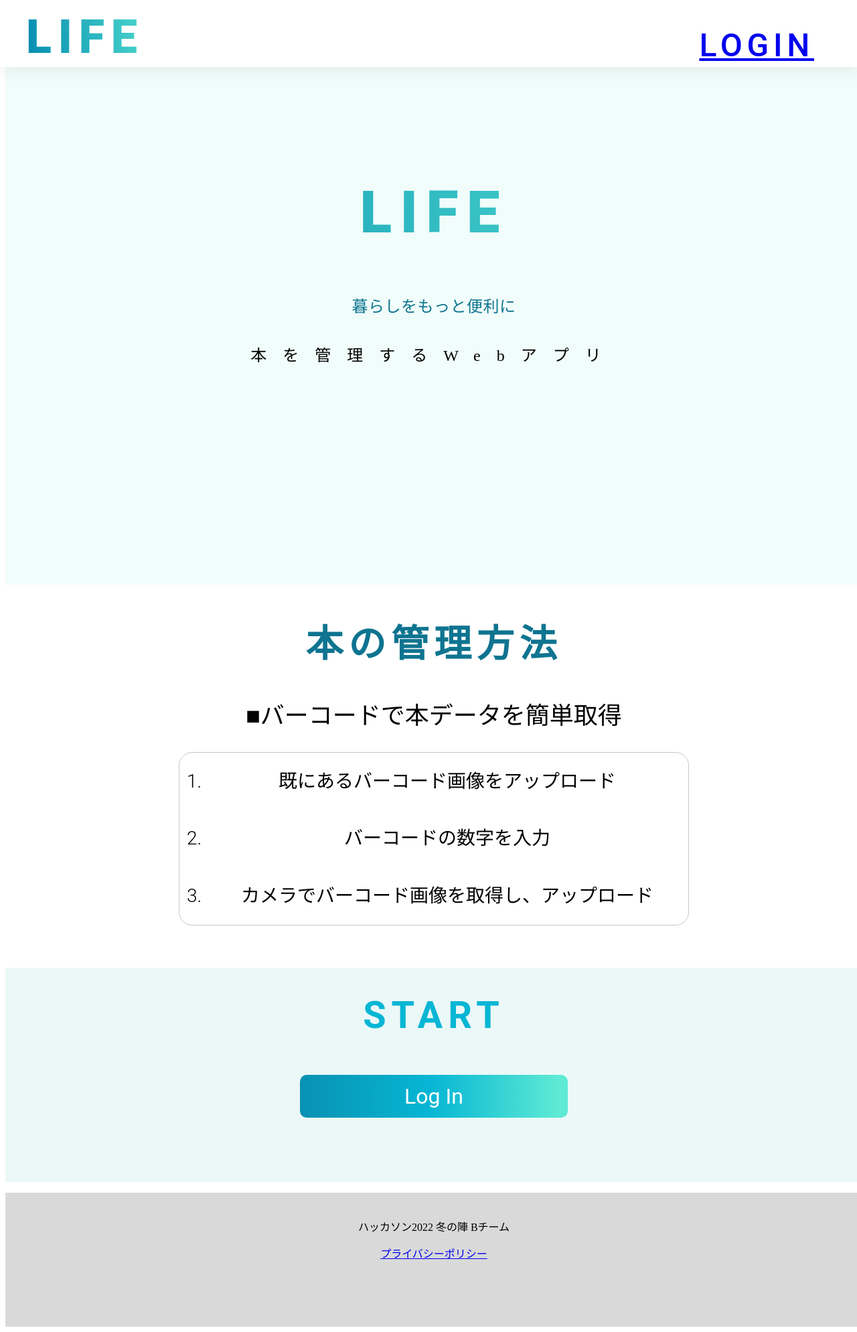
After one commit to Hackathon-b-team/b-team, a Django app: page / in a window 1280 px wide. The commit adds this page. Shown: the whole page at 67% size. Run offline with Django 3.2, Linux system fonts and the light colour scheme.

```diff
--- a/Django_App/life/urls.py
+++ b/Django_App/life/urls.py
@@ -3,9 +3,10 @@ from django.conf import settings
 from django.conf.urls.static import static
 from .views import (
     RegistView,
-    HomeView,
     CustumLoginView,
     CustumLogoutView,
+    IndexView,
+    HomeView,
     BarcodeView,
     BookAddView,
     DetailView,
@@ -27,6 +28,7 @@ urlpatterns = [
     path('regist/', RegistView.as_view(), name='regist'),
     path('login/', CustumLoginView.as_view(), name='login'),
     path('logout/', CustumLogoutView.as_view(), name='logout'),
+    path('', IndexView.as_view(), name='index'),
     path('home/', HomeView.as_view(), name='home'),
     path('detail/<uuid:uuid>/', DetailView.as_view(), name='detail'),
     path('book_delete/<uuid:pk>/', DetailDeleteView.as_view(), name='book_delete'),
--- a/Django_App/life/views.py
+++ b/Django_App/life/views.py
@@ -46,6 +46,10 @@ class CustumLoginView(LoginView):
 # logout用
 class CustumLogoutView(LogoutView):
     pass
+
+
+class IndexView(TemplateView):
+    template_name = "index.html"
 
 
 class HomeView(LoginRequiredMixin, TemplateView, ModelFormMixin):
@@ -384,5 +388,5 @@ class UserProfileView(LoginRequiredMixin, TemplateView):
     template_name = 'profile.html'
 
 # プライバシーポリシーリンク用
-class PrivacyView(LoginRequiredMixin, TemplateView):
+class PrivacyView(TemplateView):
     template_name = 'privacy.html'
--- /dev/null
+++ b/Django_App/static/css/index.css
@@ -0,0 +1,210 @@
+  /* Header */
+.life-logo {
+    position: absolute;
+    width: 240px;
+    height: 80px;
+    left: 39px;
+    top: 15px;
+    font-family: "Roboto";
+    font-style: normal;
+    font-weight: 900;
+    font-size: 70px;
+    line-height: 103px;
+    display: flex;
+    align-items: center;
+    text-align: center;
+    letter-spacing: 0.14em;
+    background: linear-gradient(81.45deg, #0891b2 4.54%, #5eead4 96.15%);
+    -webkit-background-clip: text;
+    -webkit-text-fill-color: transparent;
+    background-clip: text;
+}
+
+.header-bar {
+    position: fixed;
+    width: 100%;
+    height: 100px;
+    min-width: 1115px;
+    left: 0px;
+    top: 0px;
+    z-index: 9999;
+    background: #ffffff;
+    box-shadow: 0px 10px 20px rgba(194, 194, 194, 0.2);
+}
+
+.header-bar ul {
+    padding-left: 0;
+}
+
+.header-bar li {
+    list-style: none;
+}
+
+.login-link {
+    position: absolute;
+    right: 5%;
+    font-family: "Roboto";
+    font-style: normal;
+    font-weight: 500;
+    font-size: 48px;
+    line-height: 103px;
+    display: flex;
+    align-items: center;
+    text-align: center;
+    letter-spacing: 0.14em;
+}
+
+
+.image {
+    width: 100vw;
+    height: 100vh;
+    background-color: #f0fdfa;
+}
+
+h1 {
+    top:0px;
+    padding-top:15%;
+    height:209;
+    text-align: center;
+    font-family: 'Roboto';
+    font-style: normal;
+    font-weight: 900;
+    font-size: 88px;
+    line-height: 103px;
+    align-items: center;
+    text-align: center;
+    letter-spacing: 0.14em;
+
+    /* Gradation/2color */
+
+    background: linear-gradient(81.45deg, #0891B2 4.54%, #5EEAD4 96.15%);
+    -webkit-background-clip: text;
+    -webkit-text-fill-color: transparent;
+    background-clip: text;
+}
+
+h2 {
+    font-family: 'Noto_Sans_JP';
+    top:0px;
+    margin:0px;
+    padding:0px;
+    text-align: center;
+    font-style: normal;
+    font-weight: 400;
+    font-size: 24px;
+    line-height: 35px;
+    letter-spacing: 0.02em;
+    color: #0E7490;
+}
+
+h3 {
+    font-family: 'Noto_Sans_JP';
+    top:0px;
+    margin-top:3%;
+    padding:0px;
+    text-align: center;
+    font-style: normal;
+    font-weight: 400;
+    font-size: 24px;
+    line-height: 35px;
+    letter-spacing: 1em;
+    color: black;
+}
+
+
+
+.content1 {
+    width: 100vw;
+}
+
+.content1 p {
+    text-align: center;
+}
+
+.content1 ol {
+    width: 720px;
+    margin: auto;
+    text-align: center;
+    font-family: 'Roboto';
+    font-style: normal;
+    font-weight: 300;
+    font-size: 28px;
+    line-height: 28px;
+    border: solid 1.5px #C8C8C8;
+    border-radius: 20px;
+}
+
+.content1 li {
+    padding: 4% 7%;
+}
+
+.about1 {
+    font-family: 'Roboto';
+    font-style: normal;
+    font-weight: 600;
+    font-size: 56px;
+    line-height: 66px;
+    letter-spacing: 0.14em;
+    color: #0E7490;
+}
+
+.desc1 {
+    font-family: 'Roboto';
+    font-style: normal;
+    font-weight: 500;
+    font-size: 36px;
+    line-height: 36px;
+}
+
+
+.content2 {
+    position: relative;
+    margin-top: 5%;
+    width: 100vw;
+    height: 320px;
+    background: #ebf8f8;
+    text-align: center;
+}
+
+.content2 p {
+    padding-top: 3%;
+
+    font-family: 'Roboto';
+    font-style: normal;
+    font-weight: 600;
+    font-size: 56px;
+    line-height: 66px;
+    letter-spacing: 0.14em;
+
+    color: #06B6D4;
+}
+
+.login-go {
+    font-family: 'Roboto';
+    font-weight: 400;
+    font-size: 32px;
+    line-height: 38px;
+
+    background: linear-gradient(90deg, #0891B2 0%, #06B6D4 48.52%, #5EEAD4 96.47%);
+    border-radius: 10px;
+    color: white;
+    border: none;
+    cursor: pointer;
+    width: 400px;
+    height: 64px;
+    transition: all 0.25s;
+    margin-bottom:40px;
+    transition-duration: .4s;
+}
+
+#footer {
+    margin-top: 0;
+    width: 100vw;
+    height: 200px;
+    background: #D9D9D9;
+    text-align: center;
+}
+
+#footer p {
+    padding-top: 3%;
+}
--- /dev/null
+++ b/Django_App/templates/index.html
@@ -0,0 +1,43 @@
+{% extends 'base.html' %}
+{% load static %}
+
+{% block header %}
+<link rel="stylesheet" type="text/css" href="{% static '/css/index.css' %}" />
+{% endblock %}
+
+{% block content %}
+<header id="header">
+  <nav class="header-bar">
+    <ul>
+      <li class="life-logo">LIFE</li>
+      <li class="login-link"><a href="{% url 'life:login' %}">LOGIN</a></li>
+    </ul>
+  </nav>
+</header>
+<main>
+  <section class="image">
+    <h1>LIFE</h1>
+    <h2>暮らしをもっと便利に</h2>
+    <h3>本を管理するWebアプリ</h3>
+  </section>
+  <section class="content1">
+    <p class="about1">本の管理方法</p>
+    <p class="desc1">■バーコードで本データを簡単取得</p>
+    <ol>
+      <li>既にあるバーコード画像をアップロード</li>
+      <li>バーコードの数字を入力</li>
+      <li>カメラでバーコード画像を取得し、アップロード</li>
+    </ol>
+  </section>
+  <section class="content2">
+    <p>START</p>
+    <a href="{% url 'life:login' %}">
+      <button class="login-go" type="button">Log In</button>
+    </a>
+  </section>
+  <footer id="footer">
+    <p>ハッカソン2022 冬の陣 Bチーム</p>
+    <a href="{% url 'life:privacy' %}">プライバシーポリシー</a>
+  </footer>
+</main>
+{% endblock content %}
```
Also changed, not shown: Django_App/static/css/home.css (+9 -2 lines), Django_App/static/css/money.css (+97 -25 lines), Django_App/static/js/money.js (+18 -2 lines), Django_App/templates/money.html (+5 -6 lines), 1 other file.
